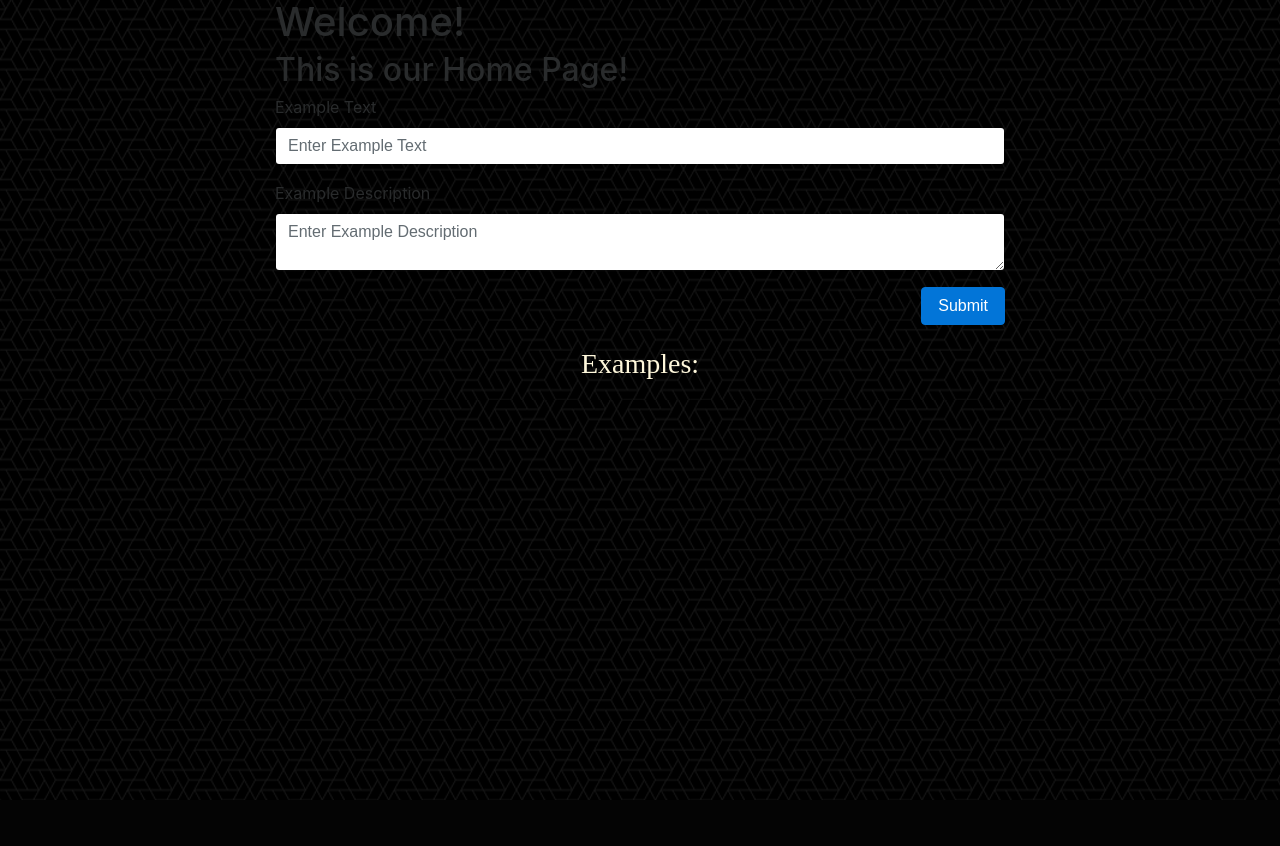
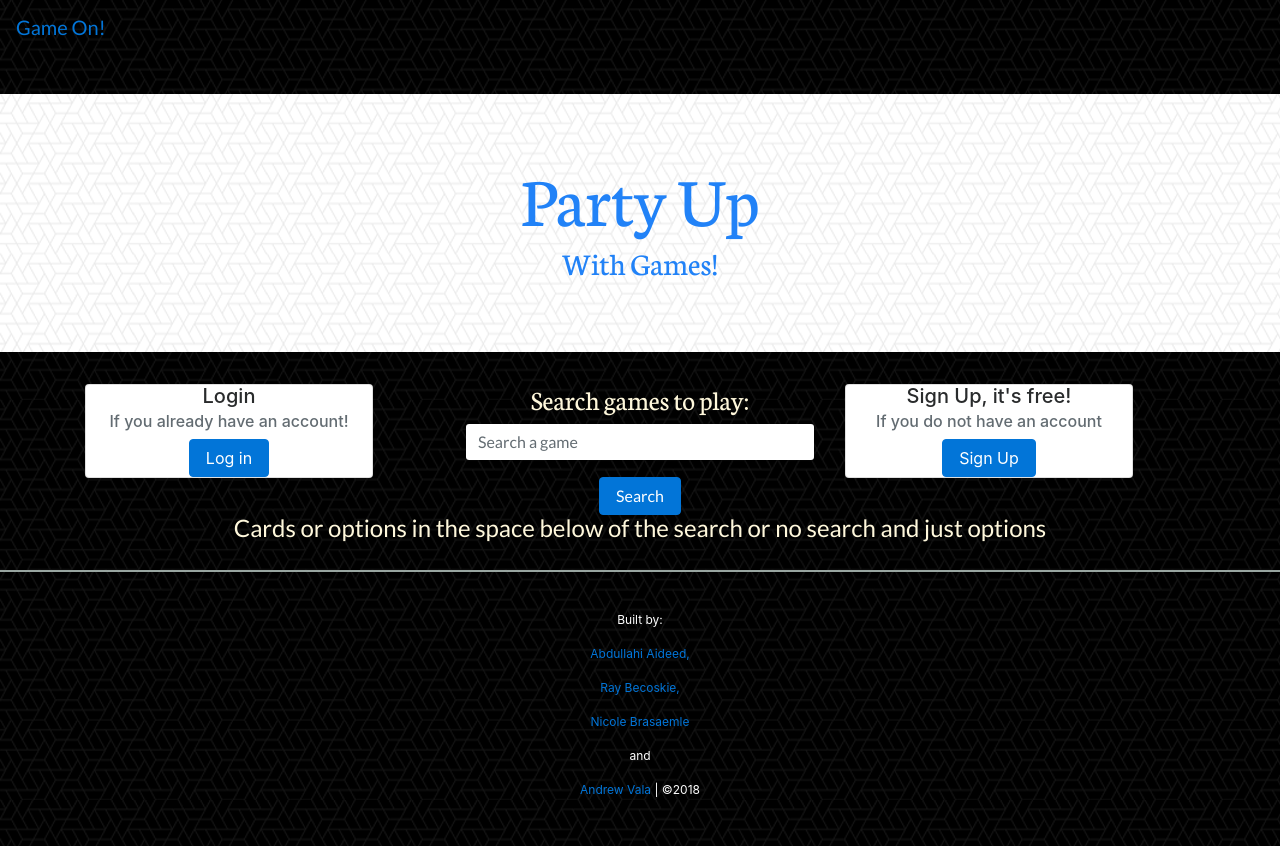
Before and after one commit to nbrasaemle/Party-Up-With-Games, a Node server app: page / in a window 1280 px wide. Before the commit the page ends 800 px from the top, so only its background shows below. Run offline with Node 20, Linux system fonts and the light colour scheme; data that the repository does not hold is empty; some libraries are stand-ins or nearby versions.

Commit message:
Started using the handlebars for index. Added login pages. Added passport directory and passport.js

```diff
--- a/config/config.json
+++ b/config/config.json
@@ -1,7 +1,8 @@
 {
   "development": {
     "username": "root",
-    "password": null,
+    "password": "root",
+    "port": 8889,
     "database": "exampledb",
     "host": "localhost",
     "dialect": "mysql"
--- a/models/schema.sql
+++ b/models/schema.sql
@@ -1,3 +1,6 @@
+-- Ray Changed Create Table 'users' uo 'user' sequilize plurls.
+-- Also added password to users.
+
 DROP DATABASE IF EXISTS exampledb;
 CREATE DATABASE exampledb;
 
@@ -21,9 +24,10 @@
 );
 
 -- Created users table to store all user id's and player avatar images.
-CREATE TABLE users (
+CREATE TABLE user (
 	user_id INT AUTO_INCREMENT,
     username VARCHAR (25) NOT NULL,
+    password VARCHAR (25) NOT NULL,
     user_img VARCHAR (255) DEFAULT "http://downloadicons.net/sites/default/files/red-dragon-icon-49331.png",
     PRIMARY KEY(user_id)
     );
--- a/package.json
+++ b/package.json
@@ -11,11 +11,14 @@
   },
   "license": "ISC",
   "dependencies": {
+    "bcrypt-nodejs": "0.0.3",
     "body-parser": "^1.18.3",
     "dotenv": "^6.0.0",
     "express": "^4.16.3",
     "express-handlebars": "^3.0.0",
     "mysql2": "^1.5.3",
+    "passport": "^0.4.0",
+    "passport-local": "^1.0.0",
     "sequelize": "^4.38.0"
   },
   "devDependencies": {
--- a/public/styles/styles.css
+++ b/public/styles/styles.css
@@ -22,7 +22,7 @@
   color:cornsilk;
 }
 .j {
-  color: blue;
+  color:rgba(33, 130, 247, 1.0);
   text-align: center;
 }
 /* Aligning */
--- a/routes/htmlRoutes.js
+++ b/routes/htmlRoutes.js
@@ -3,17 +3,21 @@
 module.exports = function(app) {
   // Load index page
   app.get("/", function(req, res) {
-    db.Example.findAll({}).then(function(dbExamples) {
-      res.render("index", {
-        msg: "Welcome!",
-        examples: dbExamples
-      });
-    });
+    res.render("index");
+  });
+
+  app.get("/signup", function(req, res) {
+    res.render("signup");
+  });
+  app.get("/signin", function(req, res) {
+    res.render("signin");
   });
 
   // Load example page and pass in an example by id
   app.get("/example/:id", function(req, res) {
-    db.Example.findOne({ where: { id: req.params.id } }).then(function(dbExample) {
+    db.Example.findOne({ where: { id: req.params.id } }).then(function(
+      dbExample
+    ) {
       res.render("example", {
         example: dbExample
       });
--- a/views/index.handlebars
+++ b/views/index.handlebars
@@ -1,33 +1,100 @@
-<div id="home">
+<nav class="navbar navbar-expand-lg navbar-dark bg-dark">
+  <a class="navbar-brand fontTwo" href="index.html">Game On!</a>
+  <button class="navbar-toggler" type="button" data-toggle="collapse" data-target="#navbarNav" aria-controls="navbarNav" aria-expanded="false"
+    aria-label="Toggle navigation">
+    <span class="navbar-toggler-icon"></span>
+  </button>
+  <div class="collapse navbar-collapse" id="navbarNav">
+    <ul class="navbar-nav">
+      <li class="nav-item active">
+        <a class="nav-link fontTwo" href="index.html">Home
+          <span class="sr-only">(current)</span>
+        </a>
+      </li>
+
+      <li class="nav-item dropdown">
+        <a class="nav-link dropdown-toggle" href="#" id="navbarDropdown" role="button" data-toggle="dropdown" aria-haspopup="true"
+          aria-expanded="false">
+          Game Library
+        </a>
+        <div class="dropdown-menu" aria-labelledby="navbarDropdown">
+          <a class="dropdown-item" href="#">Action</a>
+          <a class="dropdown-item" href="#">Another action</a>
+          <div class="dropdown-divider"></div>
+          <a class="dropdown-item" href="#">Something else here</a>
+        </div>
+      </li>
+      <li class="nav-item">
+        <a class="nav-link fontTwo" href="./profile.html">Player Profile</a>
+      </li>
+    </ul>
+    <form class="form-inline my-2 my-lg-0">
+      <input class="form-control mr-sm-2" type="search" placeholder="Search">
+      <button class="btn btn-outline-success my-2 my-sm-0" type="submit">Search</button>
+    </form>
+  </div>
+</nav>
+
+<div class="jumbotron jumbotron-fluid bkgd ">
   <div class="container">
-    <div class="row">
-      <div class="col-8 offset-2">
-        <h1>{{msg}}</h1>
-        <h2>This is our Home Page!</h2>
-        <form class="clearfix mb-4" action="POST">
-          <div class="form-group">
-            <label for="example-text">Example Text</label>
-            <input type="text" id="example-text" class="form-control" aria-describedby="example-text" placeholder="Enter Example Text">
-          </div>
-          <div class="form-group">
-            <label for="example-description">Example Description</label>
-            <textarea class="form-control" id="example-description" aria-describedby="example-description" placeholder="Enter Example Description"></textarea>
-          </div>
-          <button id="submit" class="btn btn-primary float-right">Submit</button>
-        </form>
-        <h3>Examples:</h3>
-        <ul id="example-list" class="list-group">
-          {{#each examples}}
-          <li data-id="{{this.id}}" class="list-group-item">
-            <a href="example/{{this.id}}">{{this.text}}</a>
-            <button class="btn btn-danger float-right delete">ｘ</button>
-          </li>
-          {{/each}}
-        </ul>
+    <h1 class="display-3 font j">Party Up</h1>
+    <h2 class="font j">With Games!</h2>
+    <!-- <p class="lead fontTwo">Game-Finder is a place to create a </p> -->
+  </div>
+</div>
+
+<div class="container">
+  <div class="row">
+    <div class="col-sm-4">
+      <div class="card" style="width: 18rem;">
+        <div class="card-body">
+          <h5 class="card-title">Login</h5>
+          <h6 class="card-subtitle mb-2 text-muted">If you already have an account!</h6>
+          <a href="/signin" class="btn btn-primary">Log in</a>
+        </div>
       </div>
+    </div>
+    <div class="col-sm-4">
+      <h3>Search games to play:</h3>
+      <form>
+        <div class="form-group">
+          <input type="search" class="form-control fontTwo" id="gameSearch" aria-describedby="gameSearch" placeholder="Search a game">
+        </div>
+        <button type="button" class="btn btn-primary fontTwo">Search</button>
+      </form>
+    </div>
+    <div class="col-sm-4">
+      <div class="card" style="width: 18rem;">
+        <div class="card-body">
+          <h5 class="card-title">Sign Up, it's free!</h5>
+          <h6 class="card-subtitle mb-2 text-muted">If you do not have an account</h6>
+          <a href="signup" class="btn btn-primary">Sign Up</a>
+        </div>
+      </div>
+
+    </div>
+  </div>
+  <div class="row">
+    <div class="col-sm-12 fontTwo" id="searchHidden">
+      <h4>Cards or options in the space below of the search or no search and just options</h4>
     </div>
   </div>
 </div>
 
-<script type="text/javascript" src="https://cdnjs.cloudflare.com/ajax/libs/jquery/3.2.1/jquery.min.js"></script>
-<script src="/js/index.js"></script>
+<nav class="navbar sticky-bottom justify-content-center navbar-dark bg-dark footer">
+  <p class="navbar-brand" id="copyright">
+    <p>Built by:</p>
+    <p>
+      <a class="author" href="https://github.com/aideed4" target="_blank"> Abdullahi Aideed,</a>
+    </p>
+    <p>
+      <a class="author" href="https://github.com/becoskie" target="_blank"> Ray Becoskie,</a>
+    </p>
+    <p>
+      <a class="author" href="https://github.com/nbrasaemle" target="_blank"> Nicole Brasaemle</a>
+    </p>
+    <p>and</p>
+    <p>
+      <a class="author" href="https://github.com/awvala" target="_blank"> Andrew Vala</a>&nbsp;|&nbsp;&copy;2018</p>
+  </p>
+</nav>
--- a/views/layouts/main.handlebars
+++ b/views/layouts/main.handlebars
@@ -4,12 +4,24 @@
 <head>
   <meta charset="utf-8">
   <link rel="stylesheet" href="https://maxcdn.bootstrapcdn.com/bootstrap/4.0.0-beta.3/css/bootstrap.min.css">
+  <link href="https://fonts.googleapis.com/css?family=Lato|Neuton" rel="stylesheet">
   <link rel="stylesheet" href="/styles/styles.css" media="screen" title="no title" charset="utf-8">
-  <title>Home Page</title>
+  <title>Game On!</title>
 </head>
 
 <body>
   {{{body}}}
+
+
+
+  <script src="https://code.jquery.com/jquery.js"></script>
+  <script src="https://cdnjs.cloudflare.com/ajax/libs/popper.js/1.14.3/umd/popper.min.js" integrity="sha384-ZMP7rVo3mIykV+2+9J3UJ46jBk0WLaUAdn689aCwoqbBJiSnjAK/l8WvCWPIPm49"
+    crossorigin="anonymous"></script>
+  <script src="https://stackpath.bootstrapcdn.com/bootstrap/4.1.3/js/bootstrap.min.js" integrity="sha384-ChfqqxuZUCnJSK3+MXmPNIyE6ZbWh2IMqE241rYiqJxyMiZ6OW/JmZQ5stwEULTy"
+    crossorigin="anonymous"></script>
+  <script src="https://maps.googleapis.com/maps/api/js?key=AIzaSyAKgJ9RtC7USuIago4nSYEgJbn5yL_EnZw&callback=initMap&libraries=places,geometry"
+    async defer></script>
+  <script src="../public/js/index.js"></script>
 </body>
 
 </html>
```
Also changed, not shown: config/passport/passport.js (added, +108 -0 lines), views/signin.handlebars (added, +14 -0 lines), views/signup.handlebars (added, +32 -0 lines), 1 other file.
